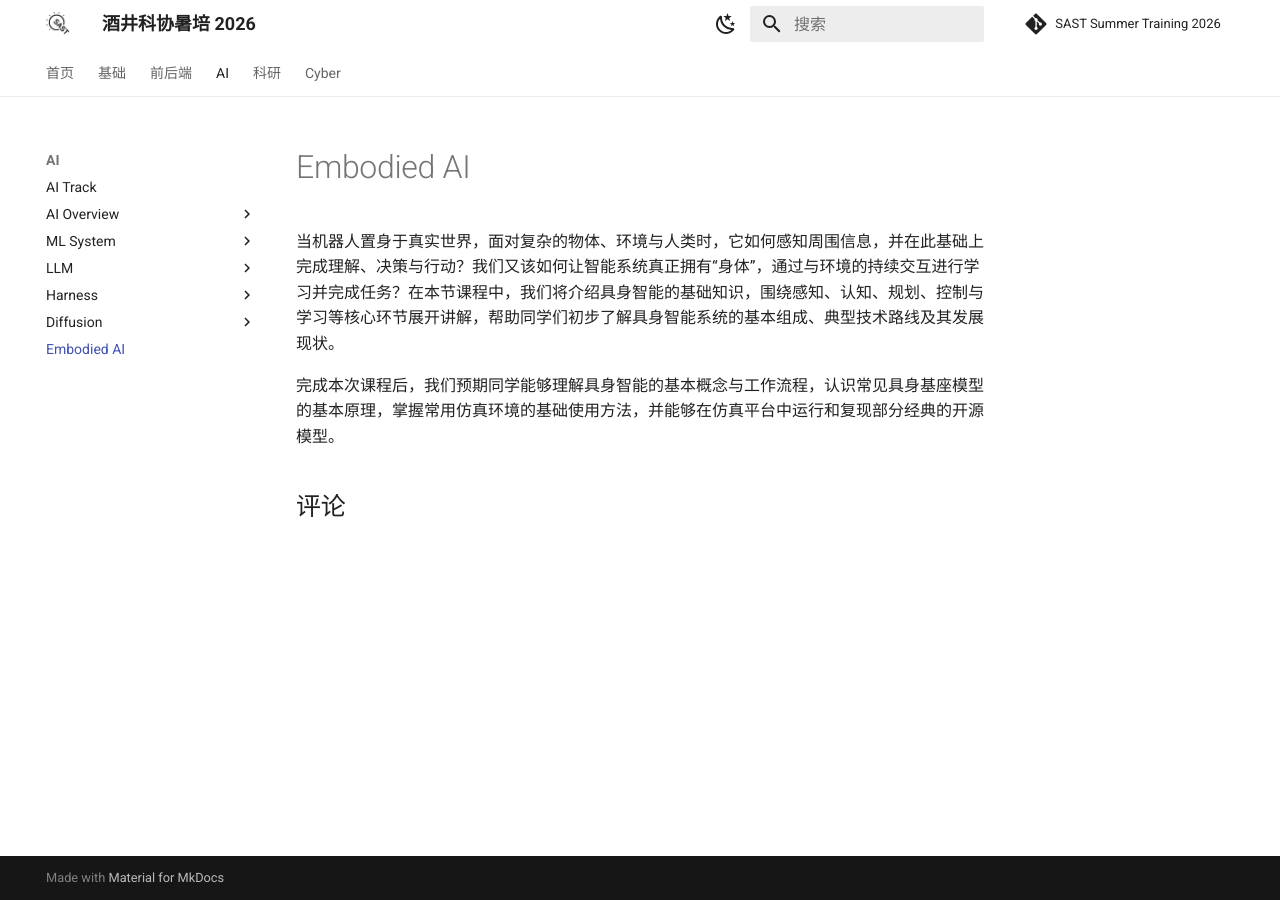
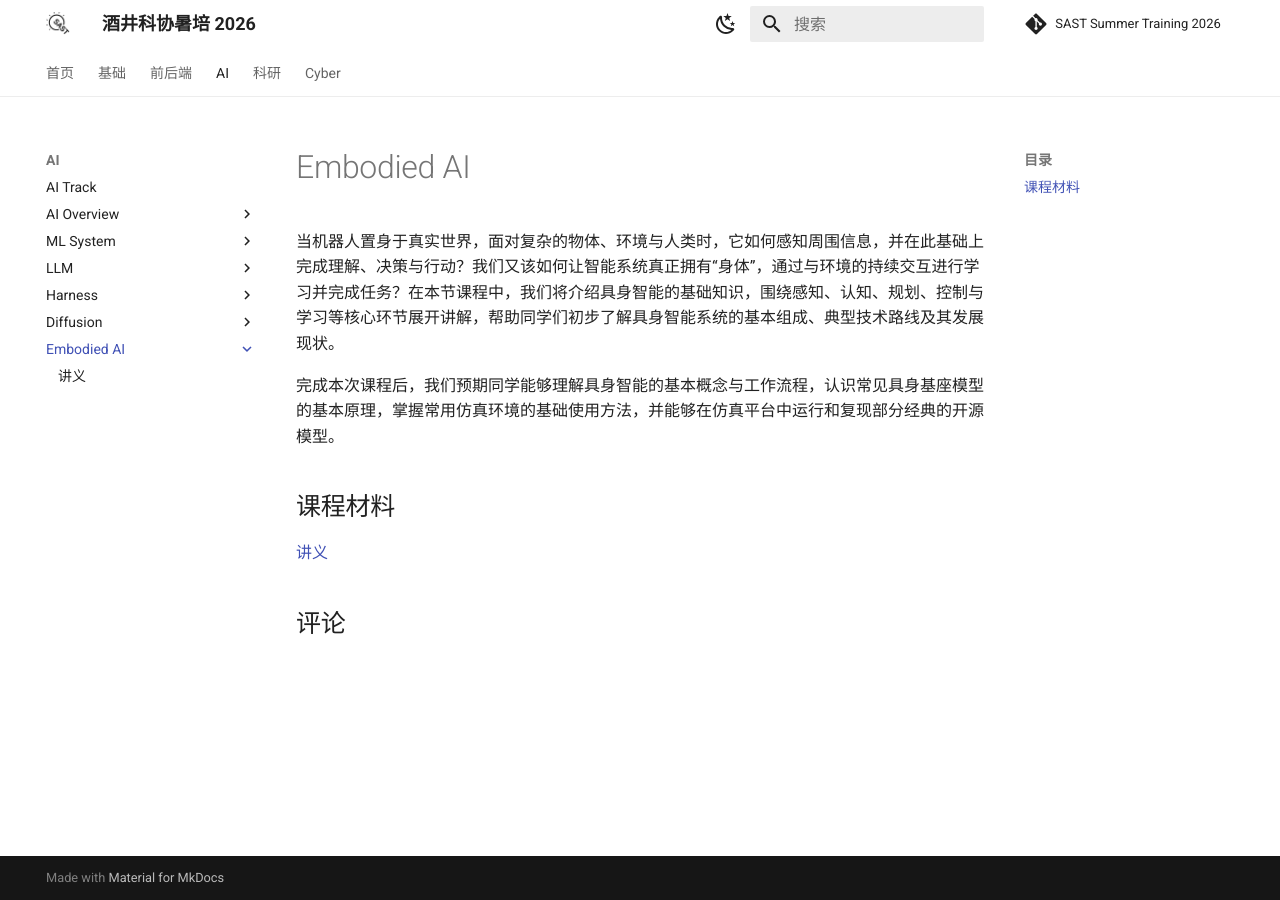
Before and after one commit to sast-summer-training-2026/sast-summer-training-2026.github.io, an MkDocs documentation site: the page built from docs/ai/embodied/index.md, in a window 1280 px wide. Built offline with MkDocs 1.6.1 and Material for MkDocs 9.7.7, drawn with Linux system fonts in a browser that asks for light colours; comment, search, counter and statistics services are not loaded.

Commit message:
添加embodied ai讲义

```diff
--- a/docs/ai/embodied/index.md
+++ b/docs/ai/embodied/index.md
@@ -3,3 +3,7 @@
 当机器人置身于真实世界，面对复杂的物体、环境与人类时，它如何感知周围信息，并在此基础上完成理解、决策与行动？我们又该如何让智能系统真正拥有“身体”，通过与环境的持续交互进行学习并完成任务？在本节课程中，我们将介绍具身智能的基础知识，围绕感知、认知、规划、控制与学习等核心环节展开讲解，帮助同学们初步了解具身智能系统的基本组成、典型技术路线及其发展现状。
 
 完成本次课程后，我们预期同学能够理解具身智能的基本概念与工作流程，认识常见具身基座模型的基本原理，掌握常用仿真环境的基础使用方法，并能够在仿真平台中运行和复现部分经典的开源模型。
+
+## 课程材料
+
+[讲义](/ai/embodied/10_motus_story_lecture.pdf)
--- a/mkdocs.yml
+++ b/mkdocs.yml
@@ -141,6 +141,7 @@ nav:
       - 课程视频: https://www.bilibili.com/video/BV1Eiui6oE9d/
     - Embodied AI:
       - ai/embodied/index.md
+      - 讲义: ai/embodied/10_motus_story_lecture.pdf
   - 科研:
     - research/index_research.md
     - 科研分享（一）:
```
Also changed, not shown: docs/ai/index_ai.md (+2 -1 lines), 1 other file.
